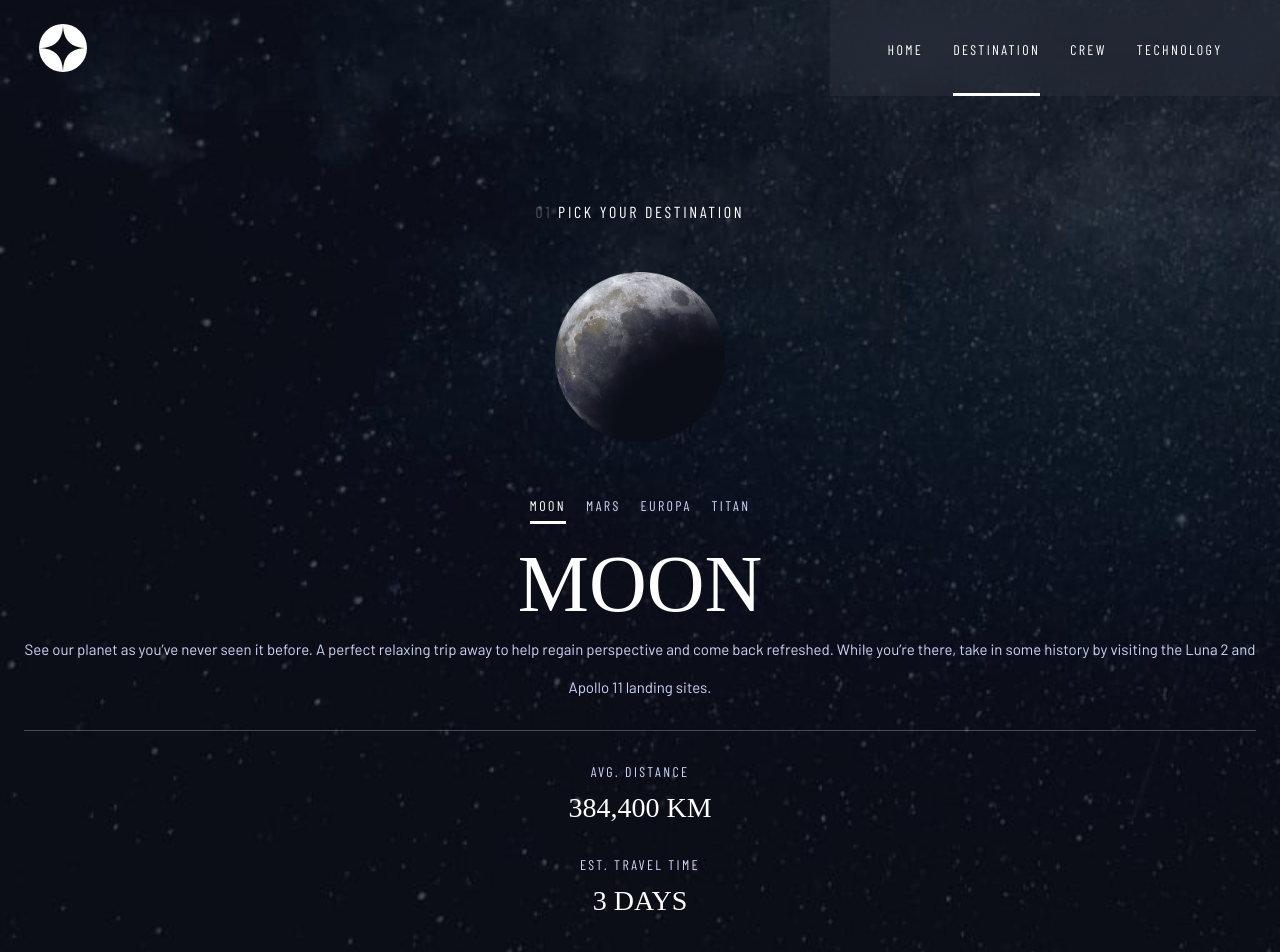
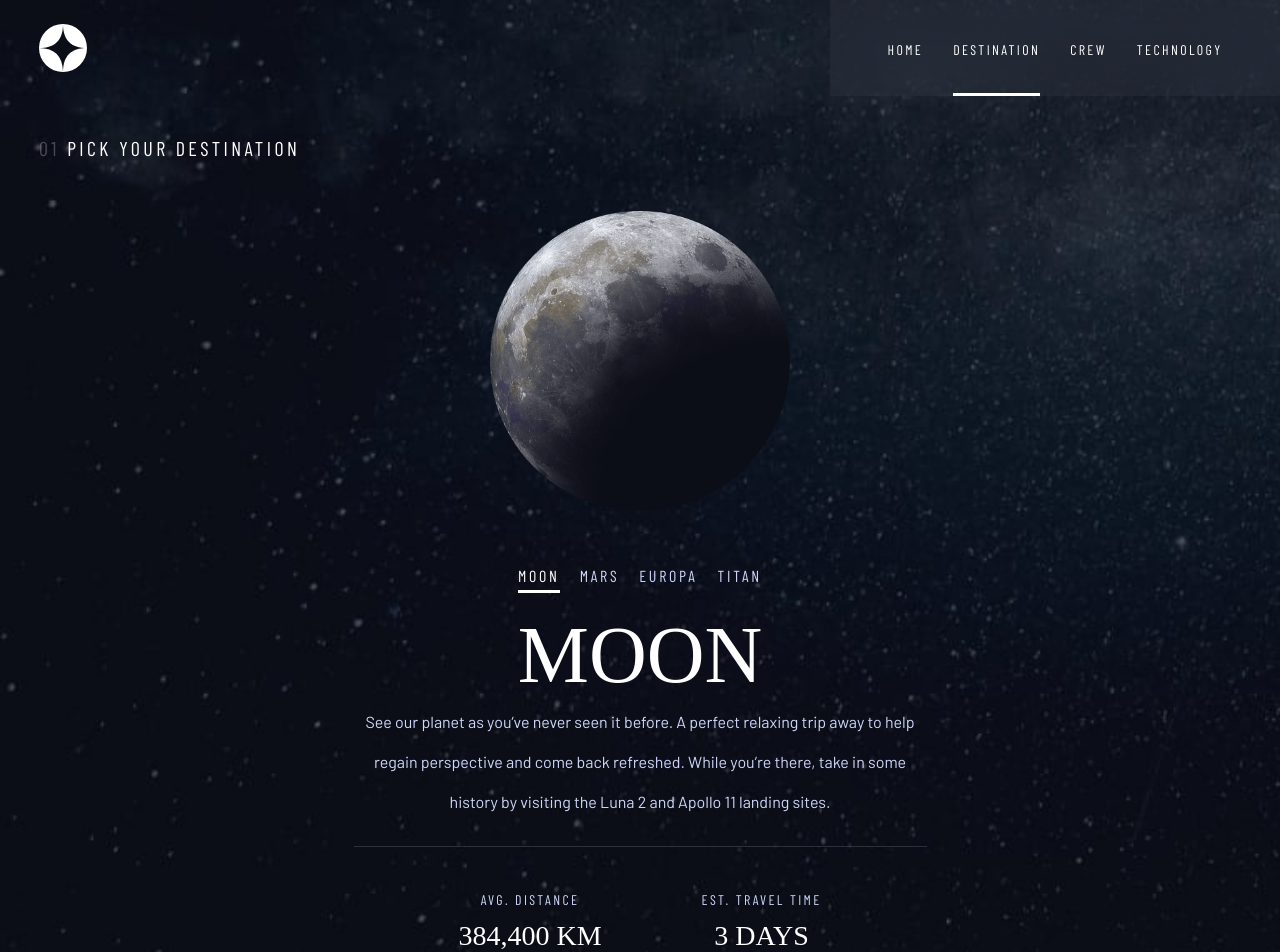
Before and after one commit to skin93/space-tourism-website, a React (Create React App) app: page /destination in a window 1280 px wide. Shown: the top 952 px of the page. Built offline with nearby package versions, Linux system fonts and the light colour scheme; a web font is replaced by a local one.

Commit message:
Style destination page on tablet

```diff
--- a/src/pages/Destination/Destination.styled.ts
+++ b/src/pages/Destination/Destination.styled.ts
@@ -1,5 +1,5 @@
 import styled from 'styled-components';
-import { BodyText, Divider, H2, Wrapper } from 'styles/GlobalStyle';
+import { BodyText, Divider, H2, Section, Wrapper } from 'styles/GlobalStyle';
 import DestinationMobile from 'assets/destination/background-destination-mobile.jpg';
 import DestinationTablet from 'assets/destination/background-destination-tablet.jpg';
 import DestinationDesktop from 'assets/destination/background-destination-desktop.jpg';
@@ -16,10 +16,22 @@ export const DestinationWrapper = styled(Wrapper)`
   }
 `;
 
+export const DestinationSection = styled(Section)`
+  @media (min-width: 768px) {
+    padding-top: 136px;
+    padding-bottom: 62px;
+  }
+`;
+
 export const Img = styled.img`
   width: 170px;
   height: 170px;
   margin-block: 51px;
+
+  @media (min-width: 768px) {
+    width: 300px;
+    height: 300px;
+  }
 `;
 
 export const Destinations = styled.ul`
@@ -34,6 +46,11 @@ export const DestinationElement = styled.li`
   font-size: 14px;
   letter-spacing: 2.36px;
   margin-inline: 10px;
+
+  @media (min-width: 768px) {
+    font-size: 1rem;
+    letter-spacing: 2.7px;
+  }
 
   &.active {
     color: ${(props) => props.theme.colors.light};
@@ -57,10 +74,29 @@ export const Description = styled(BodyText)`
   margin-top: 1px;
   font-size: 15px;
   line-height: 2.5;
+  @media (min-width: 768px) {
+    margin-inline: auto;
+    width: 573px;
+    font-size: 16px;
+    letter-spacing: 2.8;
+  }
 `;
 
 export const StyledDivider = styled(Divider)`
   margin-top: 24px;
+  background-color: ${(props) => props.theme.colors.border};
+  @media (min-width: 768px) {
+    width: 573px;
+    margin-inline: auto;
+  }
+`;
+
+export const Info = styled.div`
+  @media (min-width: 768px) {
+    display: flex;
+    gap: 100px;
+    justify-content: center;
+  }
 `;
 
 export const AvgDist = styled.div`
--- a/src/pages/Destination/index.tsx
+++ b/src/pages/Destination/index.tsx
@@ -1,12 +1,8 @@
 import { useEffect, useState } from 'react';
-import {
-  InteractiveElement,
-  Section,
-  SubHead1,
-  SubHead2,
-} from 'styles/GlobalStyle';
+import { InteractiveElement, SubHead1, SubHead2 } from 'styles/GlobalStyle';
 import {
   Img,
+  DestinationSection,
   Destinations,
   DestinationElement,
   Description,
@@ -15,6 +11,7 @@ import {
   DestinationWrapper,
   AvgDist,
   EstTime,
+  Info,
 } from './Destination.styled';
 
 type Destination = {
@@ -64,7 +61,7 @@ export default function DestinationPage() {
 
   return (
     <DestinationWrapper>
-      <Section>
+      <DestinationSection>
         <InteractiveElement>
           <span>01</span> Pick Your Destination
         </InteractiveElement>
@@ -81,6 +78,7 @@ export default function DestinationPage() {
           <Name>{selected.name}</Name>
           <Description>{selected.description}</Description>
           <StyledDivider />
+          <Info>
             <AvgDist>
               <SubHead2>Avg. Distance</SubHead2>
               <SubHead1>{selected.distance}</SubHead1>
@@ -89,8 +87,9 @@ export default function DestinationPage() {
               <SubHead2>Est. Travel Time</SubHead2>
               <SubHead1>{selected.travel}</SubHead1>
             </EstTime>
+          </Info>
         </Destinations>
-      </Section>
+      </DestinationSection>
     </DestinationWrapper>
   );
 }
--- a/src/styles/GlobalStyle.ts
+++ b/src/styles/GlobalStyle.ts
@@ -5,6 +5,7 @@ export const theme = {
     light: '#FFF',
     dark: '#0B0D17',
     accent: '#D0D6F9',
+    border: '#979797',
   },
   fontFamily: {
     bellefair: "'Bellefair', serif",
@@ -129,7 +130,7 @@ export const BodyText = styled.p`
 
   @media (min-width: 1440px) {
     font-size: 18px;
-    line-height: 32;
+    line-height: 3.2;
   }
 `;
 
@@ -139,6 +140,12 @@ export const InteractiveElement = styled.div`
   & span {
     color: ${theme.colors.light};
     opacity: 25%;
+  }
+
+  @media (min-width: 768px) {
+    text-align: left;
+    font-size: 20px;
+    letter-spacing: 3.38px;
   }
 `;
 
@@ -157,6 +164,10 @@ export const Wrapper = styled.main`
   background-repeat: no-repeat;
   background-size: cover;
   background-position: center;
+
+  @media (min-width: 768px) {
+    padding-inline: 39px;
+  }
 `;
 
 export const Section = styled.section`
```
Lines whose indentation alone changed are shown as unchanged.
